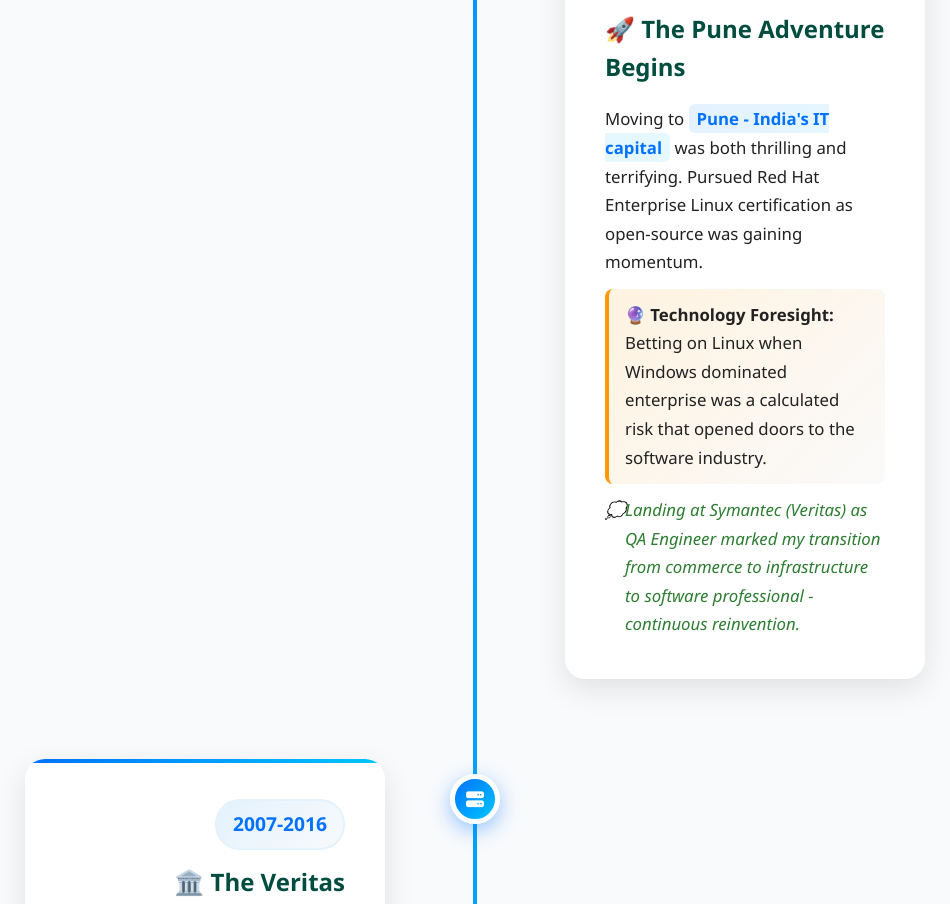
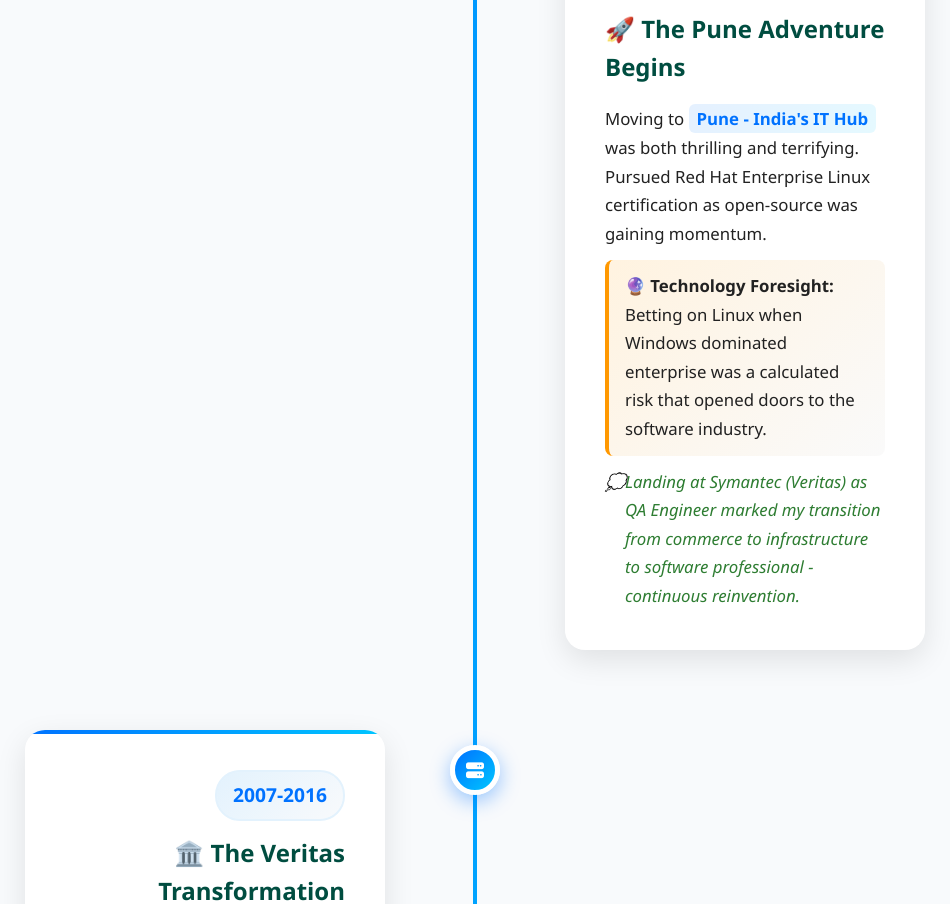
Before and after one commit to thapanarendra/services, a plain HTML site: page index.html in a window 1280 px wide. Shown: the part 4454-5358 px from the top of the page, without its empty margins (165-1115 px from the left). Drawn offline with nearby package versions, Linux system fonts and the light colour scheme.

Commit message:
Update index.html

```diff
--- a/index.html
+++ b/index.html
@@ -659,7 +659,7 @@
             <div class="timeline-year">2005-2007</div>
             <div class="timeline-title">🚀 The Pune Adventure Begins</div>
             <div class="timeline-description">
-              Moving to <span class="story-highlight">Pune - India's IT capital</span> was both thrilling and terrifying. Pursued Red Hat Enterprise Linux certification as open-source was gaining momentum.
+              Moving to <span class="story-highlight">Pune - India's IT Hub</span> was both thrilling and terrifying. Pursued Red Hat Enterprise Linux certification as open-source was gaining momentum.
               <div class="key-learning">
                 🔮 <strong>Technology Foresight:</strong> Betting on Linux when Windows dominated enterprise was a calculated risk that opened doors to the software industry.
               </div>
```
